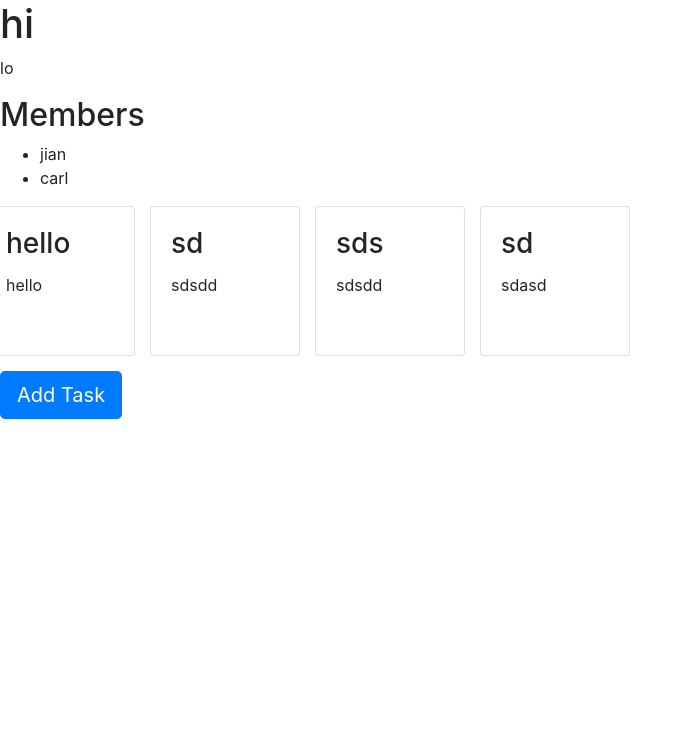
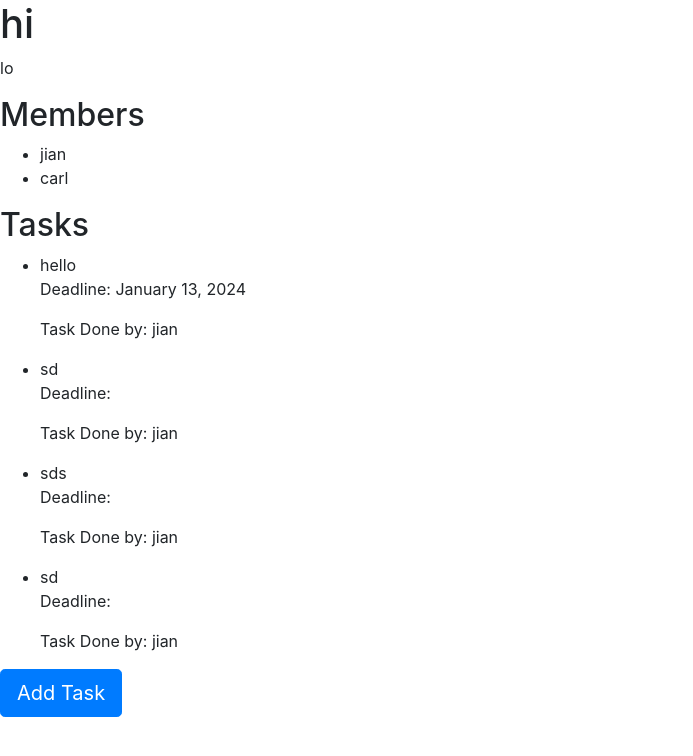
Before and after one commit to JianZcar/mirenda_project_manager, a Django app: page /projects/20/ in a window 1280 px wide. Shown: the top 756 px of the page, without its empty margins (0-693 px from the left). Run offline with Django 5.2, Linux system fonts and the light colour scheme; a user stored in the database is signed in; data comes from the database, SQL or seed files in the repository; both versions use the stored data as it was after the commit; some libraries are stand-ins or nearby versions.

Commit message:
task update can display deadline or if task is done

```diff
--- a/mirenda_manage/views.py
+++ b/mirenda_manage/views.py
@@ -5,7 +5,7 @@
 from django.shortcuts import redirect
 from django.contrib.auth.decorators import login_required
 from django.contrib.auth import authenticate, login
-from .models import Project, CustomUser
+from .models import Project, CustomUser, Task
 from .forms import ProjectForm, CustomUserCreationForm, TaskForm
 
 from django.shortcuts import get_object_or_404
@@ -58,6 +58,7 @@
     return render(request, 'project.html', {'project': project, 'tasks': tasks, 'form': form,
                                             'members': members})
 
+
 def create_project(request):
     if request.method == 'POST':
         form = ProjectForm(request.POST, request=request)
@@ -84,3 +85,13 @@
         else:
             print(form.errors)  # print form errors if the form is not valid
     return redirect('home')
+
+
+@login_required
+def mark_task_as_done(request, pk):
+    task = get_object_or_404(Task, pk=pk)
+    if request.user in task.assigned_to.all():  # check if the current user is assigned to the task
+        task.completed = True
+        task.completed_by = request.user
+        task.save()
+    return redirect('project_view', pk=task.project.pk)
--- a/project_manager/urls.py
+++ b/project_manager/urls.py
@@ -18,7 +18,8 @@
 from django.urls import path, include
 from django.views.generic import RedirectView
 from django.contrib.auth import views as auth_views
-from mirenda_manage.views import home_view, login_view, register_view, project_view, create_project, create_task
+from mirenda_manage.views import (home_view, login_view, register_view, project_view, create_project, create_task,
+                                  mark_task_as_done)
 
 
 urlpatterns = [
@@ -32,4 +33,5 @@
     path('projects/<int:pk>/', project_view, name='project_view'),
     path('create_project/', create_project, name='create_project'),
     path('create_task/', create_task, name='create_task'),
+    path('task/<int:pk>/done/', mark_task_as_done, name='mark_task_as_done'),
 ]
--- a/templates/project.html
+++ b/templates/project.html
@@ -10,18 +10,23 @@
             <li>{{ member.username }}</li>
         {% endfor %}
     </ul>
-
-    <div class="row">
+    <h2>Tasks</h2>
+    <ul>
         {% for task in tasks %}
-            <div class="card custom-card">
-                <div class="card-body">
-                    <h3 class="card-title">{{ task.name }}</h3>
-                    <p class="card-text">{{ task.description }}</p>
-                </div>
-            </div>
+            <li>
+                {{ task.name }}
+                <p>Deadline: {{ task.deadline|date:"F j, Y" }}</p>
+                {% if task.completed %}
+                    <p>Task Done by: {{ task.completed_by.username }}</p>  <!-- add this line -->
+                {% else %}
+                    <form method="post" action="{% url 'mark_task_as_done' task.task_id %}">
+                        {% csrf_token %}
+                        <button type="submit">Mark as done</button>
+                    </form>
+                {% endif %}
+            </li>
         {% endfor %}
-    </div>
-
+    </ul>
     <!-- Button trigger modal -->
     <button type="button" class="btn btn-primary btn-lg" data-toggle="modal" data-target="#createTaskModal">
         Add Task
```
Also changed, not shown: db.sqlite3.
